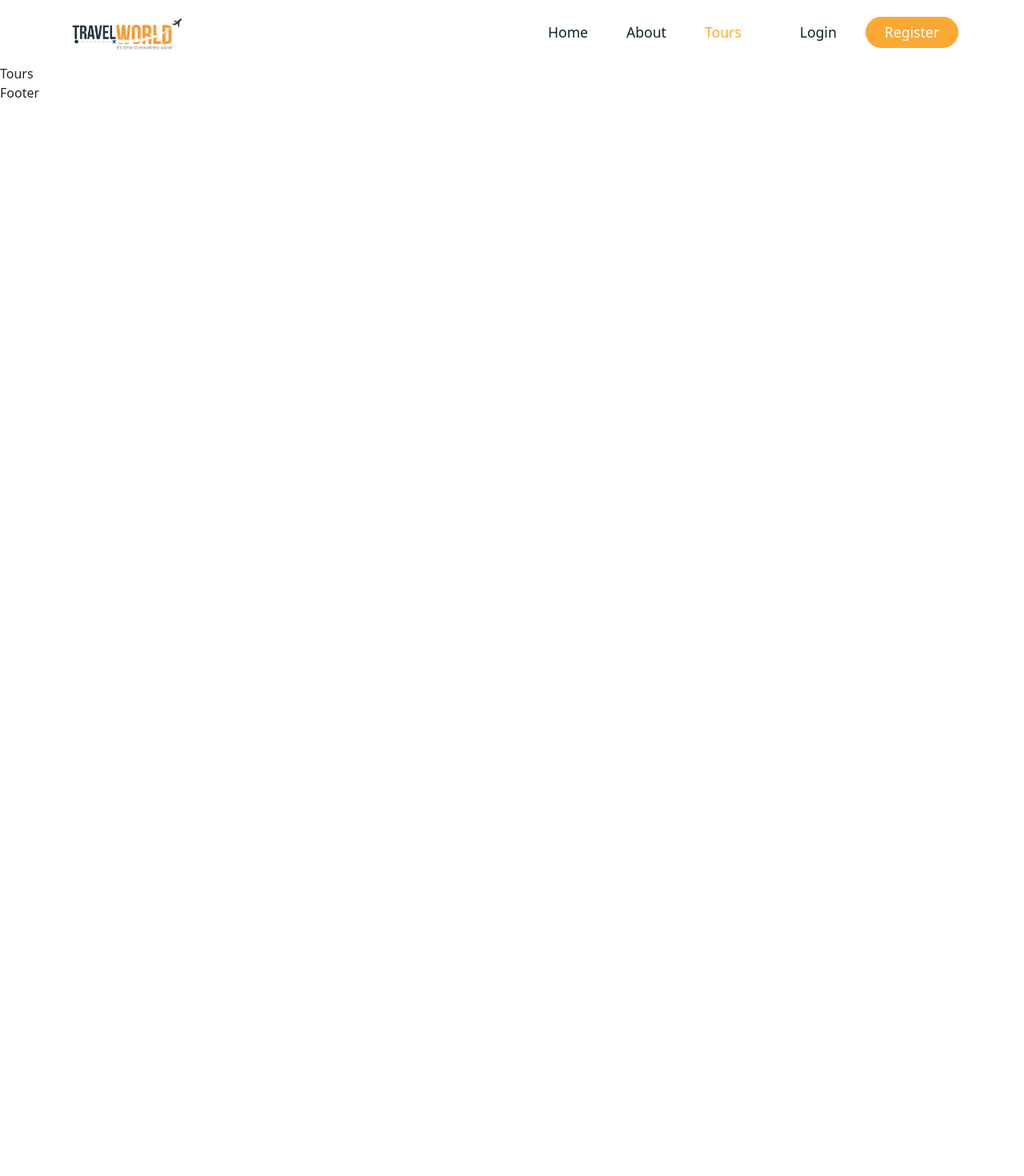
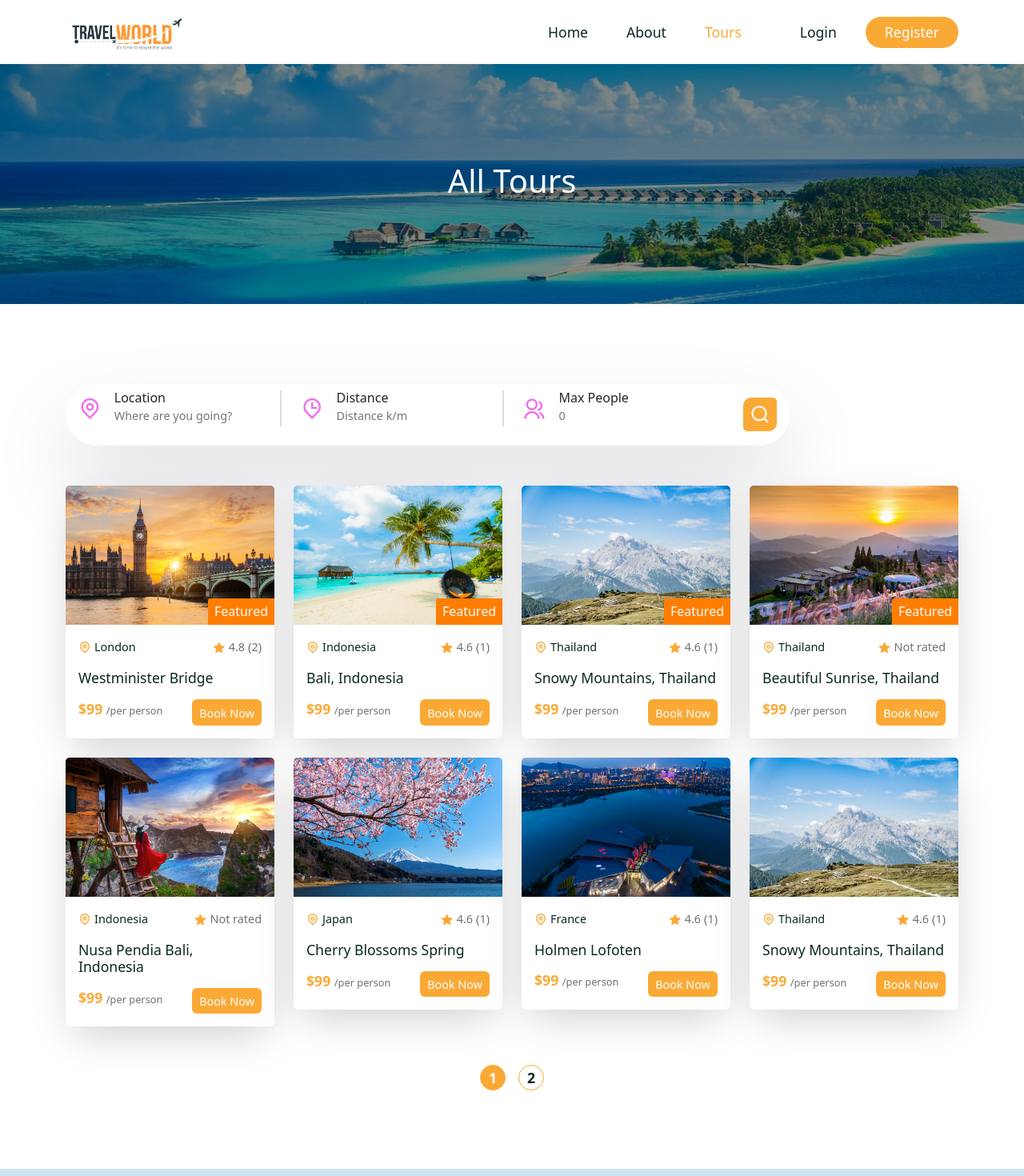
Before and after one commit to DhaneshKaushan/MernStack-Tour-Management, a React (Create React App) app in the folder frontend/: page /tours in a window 1280 px wide. Shown: the top 1470 px of the page at 80% size. Before the commit the page ends 800 px from the top, so only its background shows below. Built offline with nearby package versions, Linux system fonts and the light colour scheme; a web font is replaced by a local one.

Commit message:
Create tour page

```diff
--- a/frontend/package.json
+++ b/frontend/package.json
@@ -6,14 +6,14 @@
     "@testing-library/jest-dom": "^5.16.5",
     "@testing-library/react": "^13.4.0",
     "@testing-library/user-event": "^13.5.0",
-    "bootstrap": "^5.2.3",
+    "bootstrap": "^5.3.3",
     "react": "^18.2.0",
     "react-dom": "^18.2.0",
     "react-responsive-masonry": "^2.1.7",
     "react-router-dom": "^6.6.1",
     "react-scripts": "5.0.1",
     "react-slick": "^0.29.0",
-    "reactstrap": "^9.1.5",
+    "reactstrap": "^9.2.2",
     "remixicon": "^2.5.0",
     "slick-carousel": "^1.8.1",
     "web-vitals": "^2.1.4"
--- a/frontend/src/pages/Tours.jsx
+++ b/frontend/src/pages/Tours.jsx
@@ -1,9 +1,57 @@
-import React from 'react'
+import React, {useState, useEffect} from "react";
+import CommonSection from '../shared/CommonSection';
+import "../styles/tour.css";
+import tourData from '../assets/data/tours';
+import SearchBar from './../shared/SearchBar';
+import Newsletter from '../shared/Newsletter';
+import { Container,Row,Col } from 'reactstrap';
+import TourCard from "../shared/TourCard";
+
 
 const Tours = () => {
+  const[pageCount,setPageCount] = useState(0)
+  const[page,setPage] = useState(0)
+
+  useEffect(()=>{
+
+    const pages = Math.ceil(5/ 4); //later we will use backend data count
+    setPageCount(pages)
+  },[page])
   return (
-    <div>Tours</div>
-  )
-}
+    <>
+    <CommonSection title ={"All Tours"}/>
+    <section>
+      <Container>
+        <Row>
+          <SearchBar/>
+        </Row>
+      </Container>
+    </section>
+    <section className="pt-0">
+      <Container>
+        <Row>
+            {tourData?.map(tour=> (<Col lg= "3"  className="mb-4" key = {tour.id}>
+            <TourCard tour = {tour}/>
+              </Col>
+              ))}
+          <Col lg = '12'>
+          <div className="pagination d-flex align-items-center justify-content-center mt-4 gap-3">
+          {[...Array(pageCount).keys()].map(number => (
+            <span key = {number} onClick ={()=>setPage(number)}
+            className={page===number ? 'active__page' : ""}
+            >
+              {number + 1}
+            </span>
+
+          ))}
+          </div>
+          </Col>
+        </Row>
+      </Container>
+    </section>
+     <Newsletter/>
+    </>
+  );
+};
 
 export default Tours
--- /dev/null
+++ b/frontend/src/shared/CommonSection.jsx
@@ -0,0 +1,22 @@
+
+
+import React from 'react'
+import './common-section.css'
+import {Container,Row,Col } from "reactstrap";
+
+const CommonSection = ({title}) => {
+  return (
+    <section className = "common_section">
+        <Container>
+            <Row>
+                <Col lg = "12">
+                <h1>{title}</h1>
+                </Col>
+            </Row>
+        </Container>
+
+    </section>
+  )
+}
+
+export default CommonSection
--- /dev/null
+++ b/frontend/src/shared/common-section.css
@@ -0,0 +1,19 @@
+
+
+.common_section{
+    background: linear-gradient(rgba(0,0,0,0.45),rgba(0,0,0,0.45)),
+    url("../assets/images/tour.jpg") no-repeat center center;
+    background-size:cover;
+    height:flex;
+    height: 300px;
+    display:flex;
+    align-items: center;
+    justify-content: center;
+    text-align: center;
+}
+
+.common_section h1 {
+    font-size: 2.5rem;
+     color: #fff;
+
+}
--- /dev/null
+++ b/frontend/src/styles/tour.css
@@ -0,0 +1,22 @@
+
+
+.pagination span{
+    width: 2rem;
+    height: 2rem;
+    padding: 5px;
+    border-radius: 50px;
+    display: flex;
+    align-items: center;
+    justify-content: center;
+    border: 1px solid var(--secondary-color);
+    color: var(--heading-color);
+    font-size: 1.1rem;
+    cursor: pointer;
+    font-weight: 700;
+
+}
+
+.active__page{
+    background: var(--secondary-color);
+    color:#fff !important;
+}
```
Also changed, not shown: 1 other file (tests, documents, lock files or other folders).
